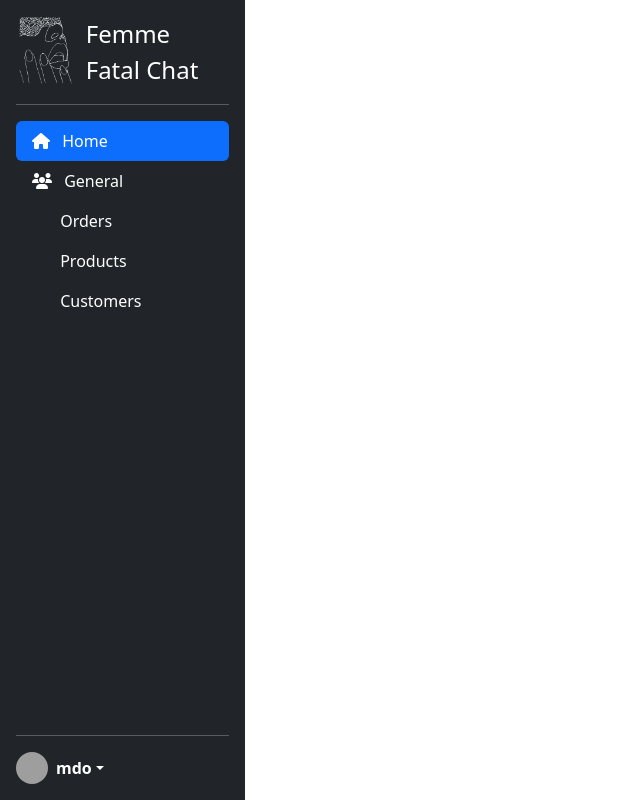
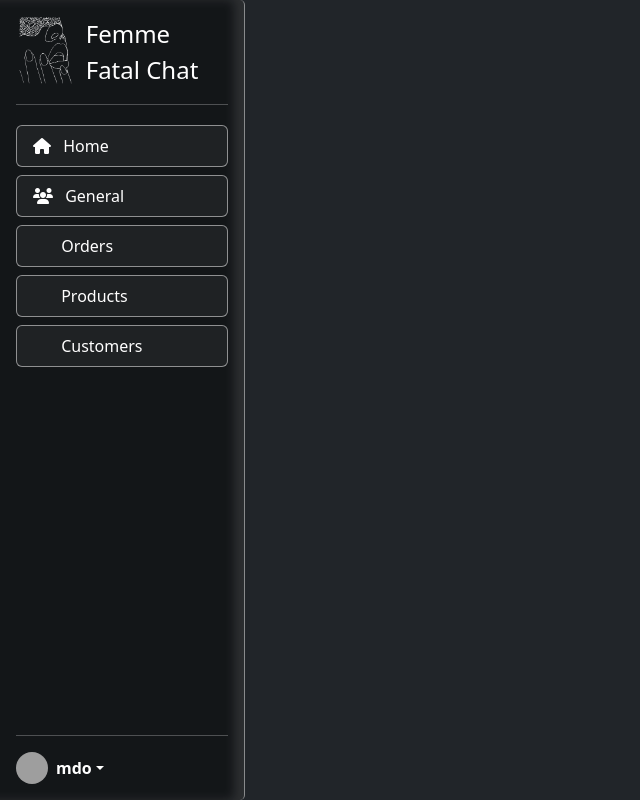
Before and after one commit to FFChat/FFC, a PHP site: page /templates/header.php in a window 1280 px wide. Shown: the whole page, without its empty margins (0-640 px from the left). Run offline with PHP 8.4, Linux system fonts and the light colour scheme; grey boxes are pictures that could not be loaded.

Commit message:
Nav bar propre

```diff
--- a/app/page/css/general.css
+++ b/app/page/css/general.css
@@ -1,5 +1,9 @@
 nav {
   height: 100vh;
+  border-right: 1px solid rgba(255, 255, 255, 0.5);
+  background-color: rgba(0, 0, 0, 0.4);
+  border-radius: 0 5px 5px 0;
+  box-shadow: inset -10px 0 10px rgba(255, 255, 255, 0.1);
 }
 
 i.fa-solid {
@@ -14,3 +18,16 @@ i.fa-solid {
     margin-left: 250px !important;
   }
 }
+
+
+li a.nav-link.custom-nav-link{
+  background-color: rgba(255, 255, 255, 0.05);
+  margin: 4px 0 4px;
+  border: 1px solid rgba(255, 255, 255, 0.5);
+  transition: background-color 0.3s ease, border 0.3s ease;
+}
+
+li a.nav-link.custom-nav-link:hover{
+  background-color: rgba(255, 255, 255, 0.1);
+  border: 1px solid rgb(255, 255, 255);
+}
--- a/app/templates/header.php
+++ b/app/templates/header.php
@@ -1,58 +1,58 @@
 <!DOCTYPE html>
-<html class="">
+<html>
 
 <head>
   <meta charset="utf-8" />
   <title>Untilted</title>
-  <link rel="stylesheet" href="css/login.css">
+  <link href="/FFC/app/page/css/general.css" rel="stylesheet">
   <link href="https://cdn.jsdelivr.net/npm/bootstrap@5.2.3/dist/css/bootstrap.min.css" rel="stylesheet" integrity="sha384-rbsA2VBKQhggwzxH7pPCaAqO46MgnOM80zW1RWuH61DGLwZJEdK2Kadq2F9CUG65" crossorigin="anonymous">
   <link href="/FFC/app/templates/fontawsome/css/fontawesome.css" rel="stylesheet">
   <link href="/FFC/app/templates/fontawsome/css/brands.css" rel="stylesheet">
   <link href="/FFC/app/templates/fontawsome/css/solid.css" rel="stylesheet">
-  <link href="/FFC/app/page/css/general.css" rel="stylesheet">
 </head>
 
+<body class="bg-dark text-white">
   <div class="container-fluid">
     <div class="row">
 
-    <nav class="d-none d-md-flex flex-column flex-shrink-0 p-3 text-white bg-dark col-md-2 sidebar position-fixed" >
+      <nav class="d-none d-md-flex flex-column flex-shrink-0 p-3 text-white col-md-2 sidebar position-fixed">
         <a href="/" class="d-flex align-items-center mb-3 mb-md-0 me-md-auto text-white text-decoration-none">
-
           <img src="../images/logo.png" alt="logo" width="75" height="70">
           <span class="fs-4">Femme Fatal Chat</span>
         </a>
         <hr>
-      <ul class="nav nav-pills flex-column mb-auto">
+        <ul id="nav-list" class="nav nav-pills flex-column mb-auto">
+
           <li class="nav-item">
-          <a href="#" class="nav-link active" aria-current="page">
+            <a href="#" class="nav-link custom-nav-link text-white" id="test" aria-current="page">
               <i class="fa-solid fa-house"></i>
               Home
             </a>
           </li>
-        <li>
-          <a href="#" class="nav-link text-white">
+          <li class="nav-item">
+            <a href="#" class="nav-link custom-nav-link text-white">
               <i class="fa-solid fa-users"></i>
               General
             </a>
           </li>
-        <li>
-          <a href="#" class="nav-link text-white">
+          <li class="nav-item">
+            <a href="#" class="nav-link custom-nav-link text-white">
               <svg class="bi me-2" width="16" height="16">
                 <use xlink:href="#table" />
               </svg>
               Orders
             </a>
           </li>
-        <li>
-          <a href="#" class="nav-link text-white">
+          <li class="nav-item">
+            <a href="#" class="nav-link custom-nav-link text-white">
               <svg class="bi me-2" width="16" height="16">
                 <use xlink:href="#grid" />
               </svg>
               Products
             </a>
           </li>
-        <li>
-          <a href="#" class="nav-link text-white">
+          <li class="nav-item">
+            <a href="#" class="nav-link custom-nav-link text-white">
               <svg class="bi me-2" width="16" height="16">
                 <use xlink:href="#people-circle" />
               </svg>
@@ -78,5 +78,6 @@
         </div>
       </nav>
 
-    <main class="col-md-10">
+
+      <main class="col">
         <!-- La page -->
```
Also changed, not shown: app/templates/footer.php (+4 -4 lines), js/general.js (added). Lines whose indentation alone changed are shown as unchanged.
